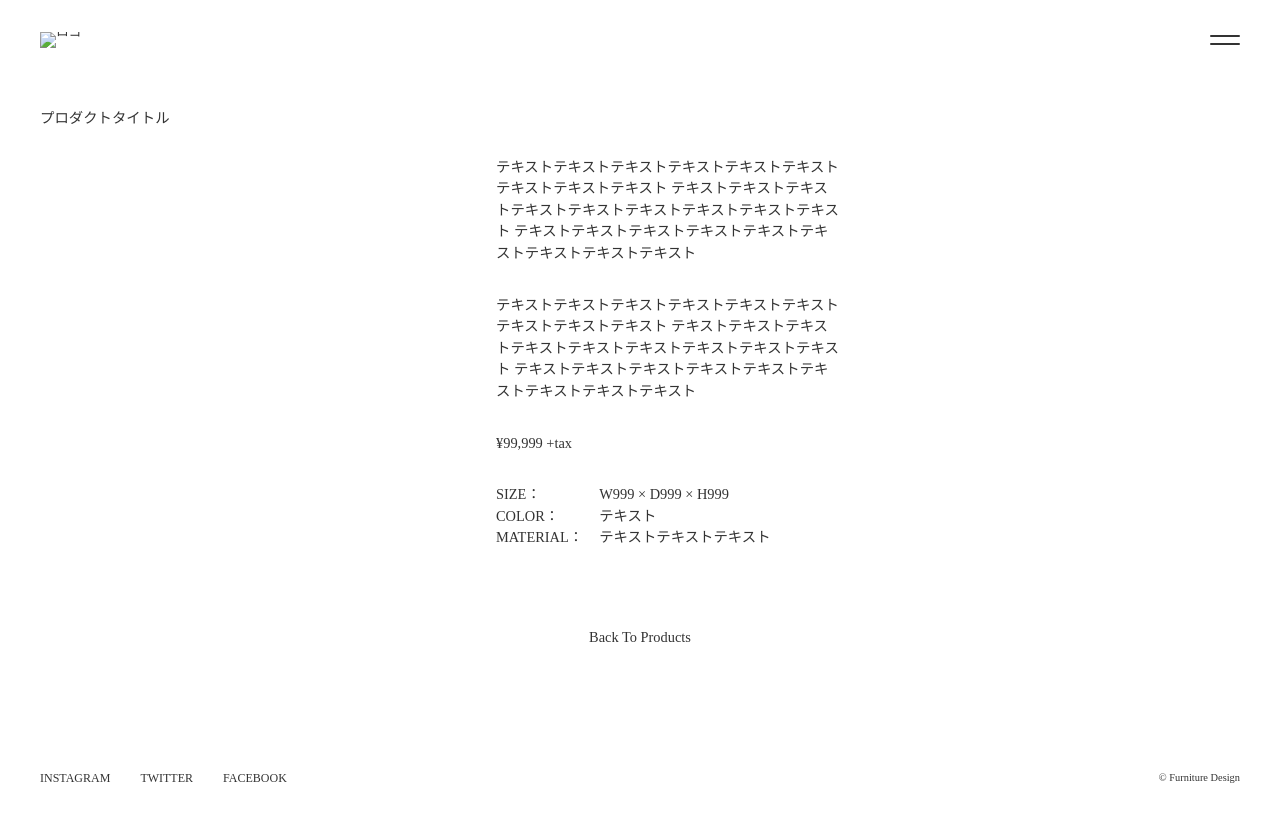
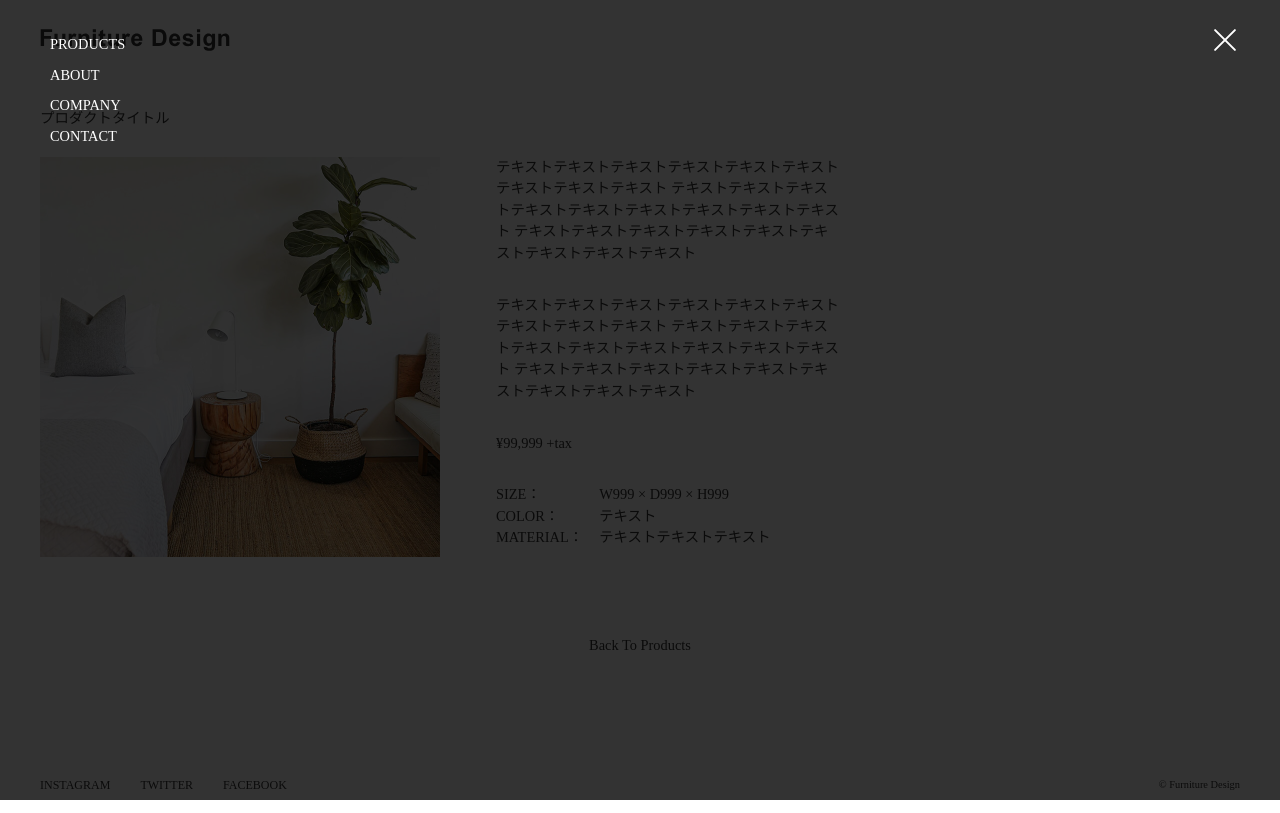
Before and after one commit to am250314/furniture-design.github.io, a plain HTML site: page item6.html in a window 1280 px wide. Both pictures are taken after a click on the element 1225 px from the left and 40 px from the top of the page. Drawn offline with nearby package versions, Linux system fonts and the light colour scheme; files that its build step writes are made by us from their sources.

Commit message:
Update item6.html

```diff
--- a/item6.html
+++ b/item6.html
@@ -5,25 +5,25 @@
     <meta name="description" content="Furniture Design">
     <meta name="viewport" content="width=device-width, initial-scale=1.0">
     <title>Products | Furniture Design</title>
-    <link rel="icon" href="img/favicon.ico">
-    <link rel="stylesheet" href="css/destyle.css">
-    <link rel="stylesheet" href="css/style.css">
+    <link rel="icon" href="https://raw.githubusercontent.com/am250314/furniture-design.github.io/refs/heads/main/favicon.ico">
+    <link rel="stylesheet" href="https://am250314.github.io/furniture-design.github.io/destyle.css">
+    <link rel="stylesheet" href="https://am250314.github.io/furniture-design.github.io/style.css">
     <script src="https://ajax.googleapis.com/ajax/libs/jquery/3.5.1/jquery.min.js"></script>
-    <script src="js/main.js"></script>
+    <script src="https://am250314.github.io/furniture-design.github.io/main.js"></script>
 </head>
 <body>
     <!-- header -->
     <header class="header wrapper">
         <h1 class="logo">
-            <a href="index.html">
-            <img src="img/logo.svg" alt="ロゴ">
+            <a href="https://am250314.github.io/furniture-design.github.io/index.html">
+            <img src="https://raw.githubusercontent.com/am250314/furniture-design.github.io/refs/heads/main/logo.svg" alt="ロゴ">
             </a>
         </h1>
         <nav class="navi">
             <ul>
-                <li class="navi-li"><a href="products.html">PRODUCTS</a></li>
-                <li class="navi-li"><a href="about.html">ABOUT</a></li>
-                <li class="navi-li"><a href="company.html">COMPANY</a></li>
+                <li class="navi-li"><a href="https://am250314.github.io/furniture-design.github.io/products.html">PRODUCTS</a></li>
+                <li class="navi-li"><a href="https://am250314.github.io/furniture-design.github.io/about.html">ABOUT</a></li>
+                <li class="navi-li"><a href="https://am250314.github.io/furniture-design.github.io/company.html">COMPANY</a></li>
                 <li class="navi-li"><a href="">CONTACT</a></li>
             </ul>
         </nav>
@@ -43,7 +43,7 @@
             <h1 class="page-title">プロダクトタイトル</h1>
             <div class="item">
                 <div class="item-img">
-                    <img src="img/item6.jpg" alt="">
+                    <img src="https://raw.githubusercontent.com/am250314/furniture-design.github.io/refs/heads/main/item6.jpg" alt="">
                 </div>
                 <div class="item-text">
                     <p>テキストテキストテキストテキストテキストテキストテキストテキストテキスト テキストテキストテキストテキストテキストテキストテキストテキストテキスト テキストテキストテキストテキストテキストテキストテキストテキストテキスト</p>
@@ -60,7 +60,7 @@
                 </div>
             </div>
             <div class="item-back">
-                <a href="products.html">Back To Products</a>
+                <a href="https://am250314.github.io/furniture-design.github.io/products.html">Back To Products</a>
             </div>
         </div>
     </main>
```
